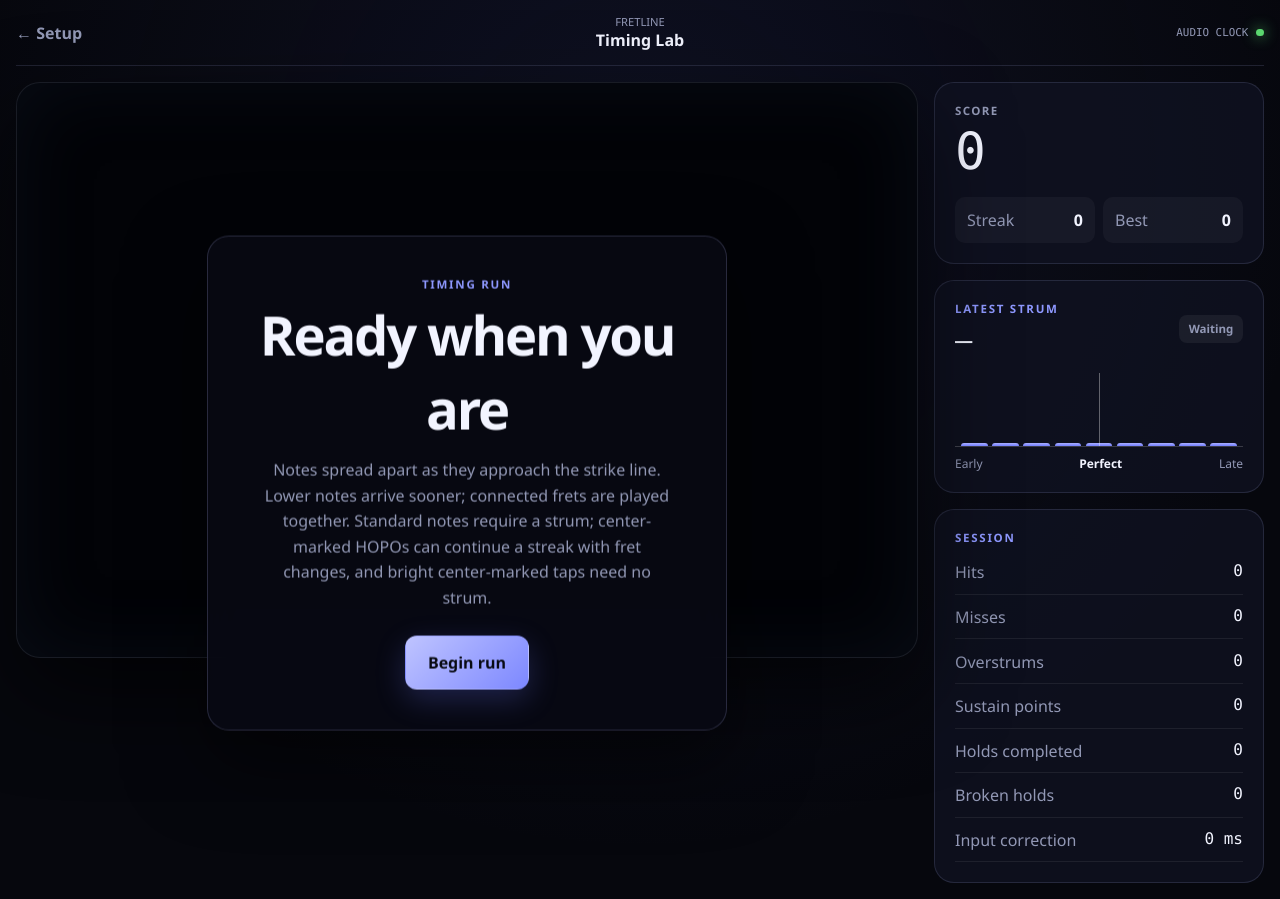
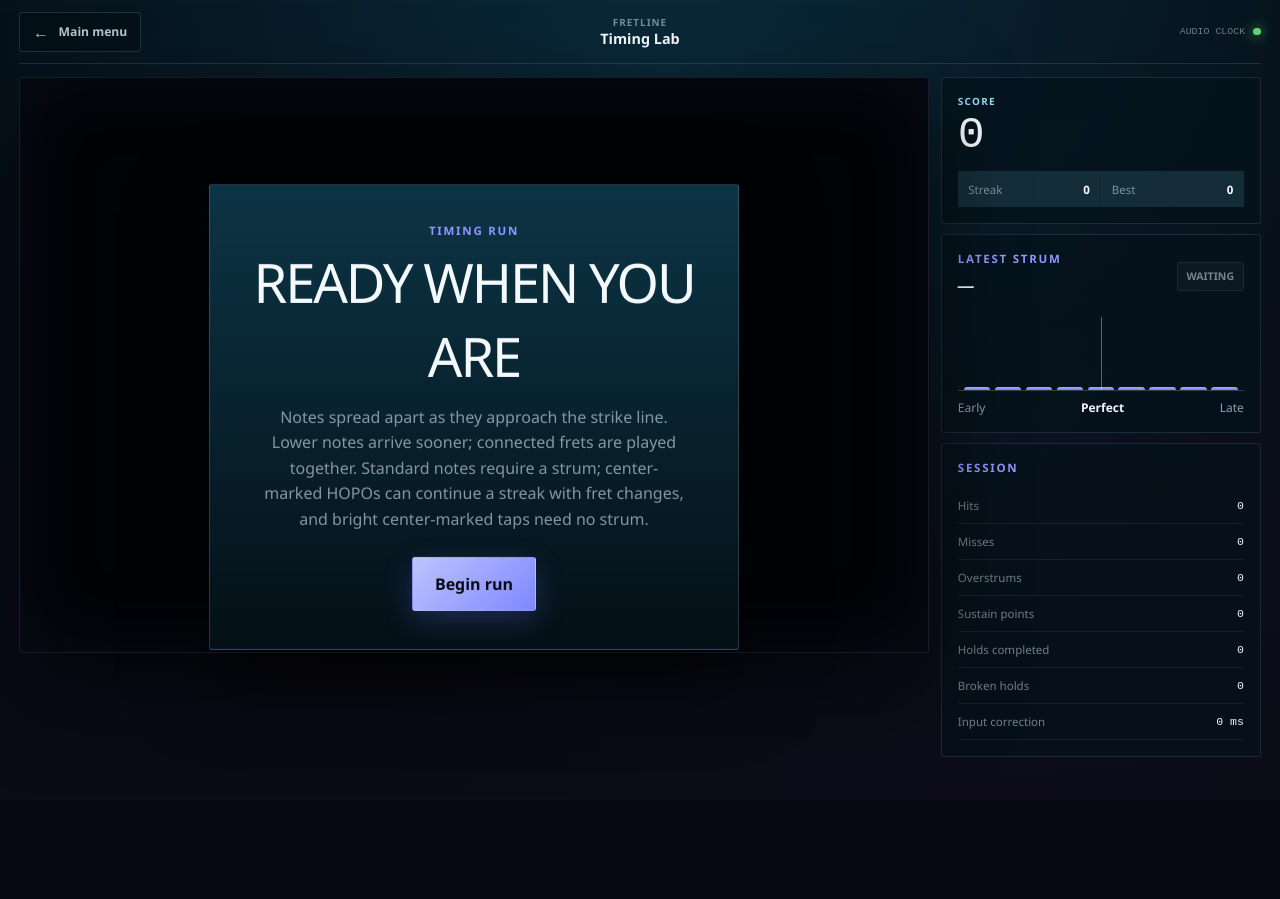
Before and after one commit to jpyrz/fretline, a React (Vite) app: page /play in a window 1280 px wide. After the commit the page ends 800 px from the top, so only its background shows below. Built offline with nearby package versions, Linux system fonts and the light colour scheme.

Commit message:
Redesign gameplay HUD and pause menu

```diff
--- a/src/components/HighwayCanvas.module.scss
+++ b/src/components/HighwayCanvas.module.scss
@@ -4,7 +4,7 @@
   height: min(72svh, 760px);
   min-height: 480px;
   border: 1px solid rgba(130, 145, 173, 0.18);
-  border-radius: 24px;
+  border-radius: 3px;
   background: #020307;
   box-shadow:
     0 36px 90px rgba(0, 0, 0, 0.62),
@@ -16,6 +16,6 @@
   .canvas {
     height: 64svh;
     min-height: 420px;
-    border-radius: 18px;
+    border-radius: 3px;
   }
 }
--- a/src/views/PlayView.module.scss
+++ b/src/views/PlayView.module.scss
@@ -1,35 +1,65 @@
 .page {
   min-height: 100svh;
-  padding: 0 1rem 1rem;
+  padding: 0 clamp(0.55rem, 1.5vw, 1.25rem) 1rem;
+  color: #f3f9fc;
   background:
-    radial-gradient(circle at 50% 20%, rgba(62, 69, 149, 0.16), transparent 42rem),
-    #06070d;
+    linear-gradient(180deg, rgba(5, 27, 38, 0.5), rgba(12, 11, 24, 0.9)),
+    radial-gradient(circle at 52% 12%, rgba(29, 131, 175, 0.42), transparent 42rem),
+    radial-gradient(circle at 78% 100%, rgba(93, 42, 124, 0.22), transparent 38rem),
+    #05080e;
 }
 
 .header {
   display: grid;
   width: min(1440px, 100%);
-  min-height: 66px;
-  grid-template-columns: 1fr auto 1fr;
+  min-height: 64px;
   align-items: center;
   margin: 0 auto;
-  border-bottom: 1px solid var(--line);
+  border-bottom: 1px solid rgba(216, 239, 251, 0.12);
+  grid-template-columns: 1fr auto 1fr;
 
   > a {
+    display: inline-flex;
+    min-height: 40px;
+    align-items: center;
     justify-self: start;
-    color: var(--muted);
+    gap: 0.6rem;
+    padding: 0 0.8rem;
+    border: 1px solid rgba(220, 240, 251, 0.14);
+    border-radius: 3px;
+    color: rgba(235, 247, 253, 0.78);
+    font-size: 0.76rem;
     font-weight: 700;
+    background: rgba(4, 13, 19, 0.48);
+
+    span {
+      font-size: 1rem;
+    }
+  }
 }
 
 .songTitle {
   display: grid;
+  min-width: 0;
   text-align: center;
 
+  span,
+  strong {
+    overflow: hidden;
+    text-overflow: ellipsis;
+    white-space: nowrap;
+  }
+
   span {
-      color: var(--muted);
-      font-size: 0.7rem;
+    color: rgba(224, 241, 249, 0.5);
+    font-size: 0.62rem;
+    font-weight: 750;
+    letter-spacing: 0.1em;
     text-transform: uppercase;
   }
+
+  strong {
+    font-size: 0.9rem;
   }
 }
 
@@ -37,34 +67,35 @@
   display: flex;
   align-items: center;
   justify-self: end;
-  gap: 0.5rem;
+  gap: 0.6rem;
 }
 
 .sessionButton {
-  min-height: 34px;
-  padding: 0.4rem 0.65rem;
-  border: 1px solid rgba(167, 174, 232, 0.2);
-  border-radius: 9px;
-  color: var(--muted);
+  min-height: 36px;
+  padding: 0 0.8rem;
+  border: 1px solid rgba(214, 239, 251, 0.15);
+  border-radius: 3px;
+  color: rgba(236, 248, 253, 0.78);
   cursor: pointer;
   font-size: 0.72rem;
   font-weight: 750;
-  background: rgba(143, 152, 225, 0.07);
+  text-transform: uppercase;
+  background: rgba(15, 56, 73, 0.36);
 
-  &:hover {
-    color: var(--text);
-    border-color: rgba(167, 174, 232, 0.38);
+  &:hover,
+  &:focus-visible {
+    color: #15313d;
+    background: #dfecef;
   }
 }
 
 .clock {
   display: flex;
   align-items: center;
-  justify-self: end;
   gap: 0.5rem;
-  color: var(--muted);
-  font-family: ui-monospace, 'SFMono-Regular', Consolas, monospace;
-  font-size: 0.68rem;
+  color: rgba(221, 239, 248, 0.48);
+  font-family: ui-monospace, monospace;
+  font-size: 0.62rem;
   text-transform: uppercase;
 
   i {
@@ -72,25 +103,26 @@
     height: 0.48rem;
     border-radius: 50%;
     background: var(--green);
-    box-shadow: 0 0 14px var(--green);
+    box-shadow: 0 0 13px var(--green);
   }
 
   &[data-paused='true'] i {
     background: var(--yellow);
-    box-shadow: 0 0 14px rgba(255, 211, 78, 0.7);
+    box-shadow: 0 0 13px rgba(255, 211, 78, 0.75);
   }
 }
 
 .gameLayout {
   display: grid;
   width: min(1440px, 100%);
-  grid-template-columns: minmax(500px, 1fr) minmax(260px, 330px);
-  gap: 1rem;
-  margin: 1rem auto 0;
+  margin: 0.8rem auto 0;
+  grid-template-columns: minmax(500px, 1fr) minmax(255px, 320px);
+  gap: 0.75rem;
 }
 
 .highwayWrap {
   position: relative;
+  min-width: 0;
 }
 
 .overlay {
@@ -98,28 +130,38 @@
   top: 50%;
   left: 50%;
   display: flex;
-  width: min(520px, calc(100% - 2rem));
+  width: min(530px, calc(100% - 1.5rem));
+  max-height: calc(100% - 1.5rem);
+  overflow-y: auto;
   flex-direction: column;
   align-items: center;
-  padding: clamp(1.4rem, 4vw, 2.5rem);
-  border: 1px solid rgba(174, 181, 239, 0.2);
-  border-radius: 22px;
+  padding: clamp(1.3rem, 4vw, 2.4rem);
+  border: 1px solid rgba(211, 237, 250, 0.16);
+  border-radius: 3px;
   text-align: center;
-  background: rgba(8, 10, 20, 0.88);
-  box-shadow: 0 30px 80px rgba(0, 0, 0, 0.55);
-  backdrop-filter: blur(18px);
+  background:
+    linear-gradient(180deg, rgba(13, 56, 73, 0.92), rgba(5, 15, 22, 0.96)),
+    #07131b;
+  box-shadow: 0 28px 80px rgba(0, 0, 0, 0.58);
+  backdrop-filter: blur(14px);
   transform: translate(-50%, -50%);
 
   h1 {
     margin: 0 0 0.75rem;
     font-size: clamp(2rem, 5vw, 3.4rem);
+    font-weight: 520;
+    text-transform: uppercase;
   }
 
   > p:not(.error, :global(.eyebrow)) {
-    max-width: 410px;
+    max-width: 420px;
     margin-bottom: 1.5rem;
-    color: var(--muted);
+    color: rgba(224, 241, 249, 0.58);
     line-height: 1.6;
+  }
+
+  :global(.button) {
+    border-radius: 3px;
   }
 }
 
@@ -127,33 +169,28 @@
   display: flex;
   flex-wrap: wrap;
   justify-content: center;
-  gap: 0.65rem;
+  gap: 0.55rem;
 }
 
-.resultsOverlay {
-  max-height: calc(100% - 2rem);
-  overflow-y: auto;
-
-  h1 {
+.resultsOverlay h1 {
   display: flex;
   align-items: baseline;
   gap: 0.65rem;
 }
-}
 
 .resultRank {
-  color: var(--accent-bright);
+  color: #a7e6ff;
   font-size: 1.25em;
-  text-shadow: 0 0 24px rgba(142, 152, 255, 0.5);
+  text-shadow: 0 0 24px rgba(109, 211, 255, 0.5);
 }
 
 .fullCombo {
   margin: -0.35rem 0 1rem;
   padding: 0.4rem 0.7rem;
   border: 1px solid rgba(91, 214, 111, 0.32);
-  border-radius: 999px;
+  border-radius: 3px;
   color: var(--green);
-  font-size: 0.74rem;
+  font-size: 0.7rem;
   letter-spacing: 0.12em;
   text-transform: uppercase;
   background: rgba(91, 214, 111, 0.08);
@@ -162,29 +199,29 @@
 .resultsGrid {
   display: grid;
   width: 100%;
+  margin-bottom: 1rem;
   grid-template-columns: repeat(4, minmax(0, 1fr));
-  gap: 0.55rem;
-  margin-bottom: 1rem;
+  gap: 2px;
+  background: rgba(218, 240, 251, 0.08);
 
   > div {
     display: grid;
     min-width: 0;
     gap: 0.25rem;
     padding: 0.7rem;
-    border-radius: 10px;
-    background: rgba(255, 255, 255, 0.045);
+    background: rgba(4, 14, 20, 0.76);
   }
 
   span {
-    color: var(--muted);
-    font-size: 0.66rem;
+    color: rgba(221, 239, 248, 0.48);
+    font-size: 0.6rem;
     text-transform: uppercase;
   }
 
   strong {
     overflow: hidden;
-    font-family: ui-monospace, 'SFMono-Regular', Consolas, monospace;
-    font-size: 0.9rem;
+    font-family: ui-monospace, monospace;
+    font-size: 0.86rem;
     text-overflow: ellipsis;
     white-space: nowrap;
   }
@@ -197,7 +234,7 @@
   margin-bottom: 1.5rem;
   padding: 0.9rem 1.1rem;
   border: 1px solid rgba(91, 214, 111, 0.28);
-  border-radius: 12px;
+  border-radius: 3px;
   background: rgba(91, 214, 111, 0.08);
 
   strong {
@@ -205,50 +242,51 @@
   }
 
   span {
-    font-family: ui-monospace, 'SFMono-Regular', Consolas, monospace;
+    font-family: ui-monospace, monospace;
     font-size: 1.05rem;
   }
 
   small {
-    color: var(--muted);
+    color: rgba(222, 240, 248, 0.52);
   }
 }
 
 .error {
   margin-bottom: 1.4rem;
-  color: #ff9ba6;
+  color: #ffabb5;
 }
 
 .telemetry {
   display: grid;
   align-content: start;
-  gap: 1rem;
+  gap: 0.6rem;
 }
 
 .scoreCard,
 .accuracyCard,
 .sessionCard {
-  padding: 1.25rem;
-  border: 1px solid var(--line);
-  border-radius: 20px;
-  background: rgba(16, 19, 34, 0.78);
+  border: 1px solid rgba(215, 239, 251, 0.11);
+  border-radius: 3px;
+  background: rgba(5, 19, 27, 0.72);
 }
 
 .scoreCard {
+  padding: 1rem;
+
   > p {
-    margin-bottom: 0.2rem;
-    color: var(--muted);
-    font-size: 0.72rem;
+    margin-bottom: 0.15rem;
+    color: #91dffb;
+    font-size: 0.62rem;
     font-weight: 800;
-    letter-spacing: 0.12em;
+    letter-spacing: 0.13em;
     text-transform: uppercase;
   }
 
   > strong {
     display: block;
-    margin-bottom: 1rem;
-    font-family: ui-monospace, 'SFMono-Regular', Consolas, monospace;
-    font-size: clamp(2.2rem, 4vw, 3.4rem);
+    margin-bottom: 0.7rem;
+    font-family: ui-monospace, monospace;
+    font-size: clamp(2rem, 3.5vw, 3rem);
     font-weight: 500;
     letter-spacing: -0.06em;
   }
@@ -256,18 +294,19 @@
   > div {
     display: grid;
     grid-template-columns: 1fr 1fr;
-    gap: 0.5rem;
+    gap: 1px;
+    background: rgba(216, 239, 251, 0.08);
 
     span {
       display: flex;
       justify-content: space-between;
-      padding: 0.75rem;
-      border-radius: 10px;
-      color: var(--muted);
-      background: rgba(255, 255, 255, 0.04);
+      padding: 0.65rem;
+      color: rgba(223, 240, 248, 0.52);
+      font-size: 0.72rem;
+      background: rgba(17, 57, 73, 0.42);
 
       b {
-        color: var(--text);
+        color: white;
       }
     }
   }
@@ -275,89 +314,259 @@
 
 .accuracyCard {
   display: grid;
-  gap: 1rem;
+  gap: 0.9rem;
+  padding: 1rem;
 }
 
 .cardHeading {
   display: flex;
   align-items: center;
   justify-content: space-between;
+  gap: 1rem;
 
   h2 {
     margin: 0;
-    font-family: ui-monospace, 'SFMono-Regular', Consolas, monospace;
-    font-size: 1.8rem;
+    font-family: ui-monospace, monospace;
+    font-size: 1.65rem;
     font-weight: 500;
   }
 
   > span {
-    padding: 0.4rem 0.6rem;
-    border-radius: 8px;
-    color: var(--muted);
-    font-size: 0.72rem;
+    padding: 0.4rem 0.55rem;
+    border: 1px solid rgba(215, 239, 251, 0.08);
+    border-radius: 3px;
+    color: rgba(222, 240, 248, 0.5);
+    font-size: 0.66rem;
     font-weight: 800;
-    background: rgba(255, 255, 255, 0.06);
+    text-transform: uppercase;
+    background: rgba(255, 255, 255, 0.03);
 
     &[data-status='good'] {
       color: var(--green);
-      background: rgba(91, 214, 111, 0.1);
+      background: rgba(91, 214, 111, 0.08);
     }
 
     &[data-status='warn'] {
       color: var(--yellow);
-      background: rgba(255, 211, 78, 0.1);
+      background: rgba(255, 211, 78, 0.08);
     }
   }
 }
 
 .sessionCard {
+  padding: 1rem;
+
   dl {
     display: grid;
-    gap: 0.7rem;
-    margin: 1rem 0 0;
+    gap: 0;
+    margin: 0.8rem 0 0;
   }
 
   dl div {
     display: flex;
+    min-height: 36px;
+    align-items: center;
     justify-content: space-between;
     gap: 1rem;
-    padding-bottom: 0.65rem;
-    border-bottom: 1px solid rgba(255, 255, 255, 0.07);
+    border-bottom: 1px solid rgba(216, 239, 251, 0.07);
   }
 
   dt {
-    color: var(--muted);
+    color: rgba(222, 240, 248, 0.5);
+    font-size: 0.72rem;
   }
 
   dd {
     margin: 0;
-    font-family: ui-monospace, 'SFMono-Regular', Consolas, monospace;
+    font-family: ui-monospace, monospace;
+    font-size: 0.72rem;
   }
 }
 
-@media (max-width: 900px) {
+.pauseScreen {
+  position: fixed;
+  z-index: 50;
+  display: grid;
+  inset: 0;
+  padding: clamp(1.5rem, 5vw, 5rem);
+  grid-template-columns: minmax(260px, 1fr) minmax(300px, 390px);
+  gap: clamp(2rem, 8vw, 8rem);
+  align-items: center;
+  background:
+    linear-gradient(90deg, rgba(0, 0, 0, 0.72), rgba(1, 6, 10, 0.58)),
+    rgba(0, 0, 0, 0.48);
+  backdrop-filter: blur(3px);
+}
+
+.pauseSongInfo {
+  max-width: 430px;
+
+  > p {
+    margin: 0 0 0.35rem;
+    color: #8bdefc;
+    font-size: 0.68rem;
+    font-weight: 850;
+    letter-spacing: 0.18em;
+    text-transform: uppercase;
+  }
+
+  h2 {
+    margin: 0;
+    font-size: clamp(2rem, 5vw, 4.2rem);
+    font-weight: 580;
+    line-height: 0.98;
+  }
+
+  > strong {
+    display: block;
+    margin-top: 0.5rem;
+    color: rgba(230, 243, 250, 0.72);
+    font-size: clamp(1rem, 2vw, 1.35rem);
+  }
+
+  dl {
+    display: grid;
+    margin: 1.4rem 0 0;
+    border-top: 1px solid rgba(222, 241, 251, 0.15);
+  }
+
+  dl div {
+    display: flex;
+    min-height: 44px;
+    align-items: center;
+    justify-content: space-between;
+    gap: 1rem;
+    border-bottom: 1px solid rgba(222, 241, 251, 0.1);
+  }
+
+  dt {
+    color: rgba(226, 241, 249, 0.5);
+    font-size: 0.72rem;
+    text-transform: uppercase;
+  }
+
+  dd {
+    margin: 0;
+    font-family: ui-monospace, monospace;
+    font-size: 0.78rem;
+    text-align: right;
+  }
+}
+
+.pauseMenu {
+  display: grid;
+  align-self: center;
+
+  h1 {
+    margin: 0 0 0.5rem;
+    font-size: clamp(3rem, 7vw, 5.2rem);
+    font-weight: 520;
+    line-height: 0.9;
+    text-transform: uppercase;
+  }
+
+  nav {
+    display: grid;
+    gap: 2px;
+
+    button,
+    a {
+      display: flex;
+      min-height: 47px;
+      align-items: center;
+      padding: 0 0.85rem;
+      border: 1px solid rgba(215, 239, 251, 0.08);
+      border-radius: 2px;
+      color: rgba(236, 247, 252, 0.78);
+      font: inherit;
+      font-size: 1rem;
+      text-align: left;
+      text-transform: uppercase;
+      cursor: pointer;
+      background: rgba(5, 17, 24, 0.88);
+
+      &:hover,
+      &:focus-visible,
+      &[data-primary='true'] {
+        color: #18313d;
+        background: linear-gradient(90deg, #edf4f6, #bdd7df);
+      }
+    }
+  }
+
+  > small {
+    margin-top: 0.8rem;
+    color: rgba(226, 241, 248, 0.48);
+    text-align: right;
+  }
+
+  kbd {
+    padding: 0.15rem 0.35rem;
+    border: 1px solid rgba(220, 240, 251, 0.16);
+    border-radius: 3px;
+    color: white;
+    background: rgba(255, 255, 255, 0.05);
+  }
+}
+
+.pauseHints {
+  display: flex;
+  min-height: 36px;
+  align-items: center;
+  justify-content: space-around;
+  margin-bottom: 3px;
+  border: 1px solid rgba(218, 240, 251, 0.08);
+  background: rgba(4, 11, 16, 0.88);
+
+  span {
+    display: inline-flex;
+    align-items: center;
+    gap: 0.45rem;
+    color: rgba(235, 246, 252, 0.64);
+    font-size: 0.68rem;
+  }
+
+  i {
+    width: 0.72rem;
+    height: 0.72rem;
+    border: 1px solid rgba(255, 255, 255, 0.48);
+    border-radius: 3px;
+    box-shadow: 0 0 10px currentColor;
+  }
+
+  [data-color='green'] { color: var(--green); background: var(--green); }
+  [data-color='red'] { color: var(--red); background: var(--red); }
+}
+
+@media (max-width: 980px) {
   .gameLayout {
     grid-template-columns: 1fr;
   }
 
   .telemetry {
-    grid-template-columns: repeat(3, 1fr);
+    grid-template-columns: repeat(3, minmax(0, 1fr));
   }
 }
 
 @media (max-width: 700px) {
   .page {
-    padding-inline: 0.5rem;
+    padding-inline: 0.45rem;
   }
 
   .header {
     min-height: 58px;
-    grid-template-columns: 1fr auto;
+    grid-template-columns: auto minmax(0, 1fr);
+    gap: 0.6rem;
+
+    > a {
+      padding-inline: 0.65rem;
+      font-size: 0.7rem;
+    }
+  }
 
   .songTitle {
     justify-self: end;
     text-align: right;
-    }
   }
 
   .headerActions {
@@ -365,23 +574,27 @@
   }
 
   .gameLayout {
-    margin-top: 0.5rem;
+    margin-top: 0.45rem;
   }
 
   .telemetry {
     grid-template-columns: 1fr;
   }
 
-  .scoreCard {
-    > div {
+  .scoreCard > div {
     grid-template-columns: 1fr 1fr;
   }
+
+  .overlay {
+    width: calc(100% - 1rem);
+    padding: 1.1rem;
   }
 
   .overlayActions {
     width: 100%;
 
-    button {
+    button,
+    a {
       width: 100%;
     }
   }
@@ -389,4 +602,91 @@
   .resultsGrid {
     grid-template-columns: repeat(2, minmax(0, 1fr));
   }
+
+  .pauseScreen {
+    overflow-y: auto;
+    padding: 0.8rem;
+    grid-template-columns: 1fr;
+    gap: 0.8rem;
+    align-content: end;
+    background: rgba(0, 0, 0, 0.76);
+    backdrop-filter: none;
   }
+
+  .pauseSongInfo {
+    width: 100%;
+    max-width: none;
+    padding: 0.8rem;
+    border: 1px solid rgba(218, 240, 251, 0.1);
+    background: rgba(5, 17, 24, 0.86);
+
+    h2 {
+      font-size: clamp(1.4rem, 8vw, 2rem);
+    }
+
+    > strong {
+      font-size: 0.88rem;
+    }
+
+    dl {
+      display: grid;
+      margin-top: 0.8rem;
+      grid-template-columns: 1fr 1fr;
+      gap: 1px;
+      border: 0;
+      background: rgba(218, 240, 251, 0.08);
+    }
+
+    dl div {
+      display: grid;
+      min-height: 52px;
+      padding: 0.45rem;
+      border: 0;
+      background: rgba(7, 27, 37, 0.92);
+    }
+
+    dd {
+      overflow: hidden;
+      text-align: left;
+      text-overflow: ellipsis;
+      white-space: nowrap;
+    }
+  }
+
+  .pauseMenu {
+    width: 100%;
+    padding: 0.8rem;
+    border: 1px solid rgba(218, 240, 251, 0.11);
+    background: rgba(5, 15, 22, 0.94);
+
+    h1 {
+      font-size: 2.4rem;
+    }
+
+    nav button,
+    nav a {
+      min-height: 44px;
+    }
+
+    > small {
+      display: none;
+    }
+  }
+}
+
+@media (max-height: 720px) and (min-width: 701px) {
+  .pauseSongInfo dl div {
+    min-height: 36px;
+  }
+
+  .pauseMenu {
+    h1 {
+      font-size: 3.4rem;
+    }
+
+    nav button,
+    nav a {
+      min-height: 41px;
+    }
+  }
+}
--- a/src/views/PlayView.tsx
+++ b/src/views/PlayView.tsx
@@ -184,21 +184,16 @@
   return (
     <main className={styles.page}>
       <header className={styles.header}>
-        <Link to="/" onClick={stopSession}>← Setup</Link>
+        <Link to="/" onClick={stopSession}>
+          <span aria-hidden="true">←</span>
+          Main menu
+        </Link>
         <div className={styles.songTitle}>
           <span>{song.chart.metadata.artist}</span>
           <strong>{song.chart.metadata.name}</strong>
         </div>
         <div className={styles.headerActions}>
           {(phase === 'playing' || phase === 'paused') && (
-            <>
-              <button
-                type="button"
-                className={styles.sessionButton}
-                onClick={restartSession}
-              >
-                Restart
-              </button>
             <button
               type="button"
               className={styles.sessionButton}
@@ -206,7 +201,6 @@
             >
               {phase === 'paused' ? 'Resume' : 'Pause'}
             </button>
-            </>
           )}
           <span className={styles.clock} data-paused={phase === 'paused'}>
             {phase === 'paused' ? 'Paused' : 'Audio clock'} <i />
@@ -349,39 +343,6 @@
             </div>
           )}
 
-          {phase === 'paused' && (
-            <div className={styles.overlay}>
-              <p className="eyebrow">Session paused</p>
-              <h1>Take a breath</h1>
-              <p>
-                Your exact song position is saved. Resume with P, Escape, or
-                the button below.
-              </p>
-              <div className={styles.overlayActions}>
-                <button
-                  type="button"
-                  className="button primary"
-                  onClick={togglePause}
-                >
-                  Resume
-                </button>
-                <button
-                  type="button"
-                  className="button secondary"
-                  onClick={restartSession}
-                >
-                  Restart song
-                </button>
-                <Link
-                  to="/"
-                  className="button ghost"
-                  onClick={stopSession}
-                >
-                  Quit to setup
-                </Link>
-              </div>
-            </div>
-          )}
         </div>
 
         <aside className={styles.telemetry}>
@@ -464,6 +425,78 @@
           </section>
         </aside>
       </section>
+
+      {phase === 'paused' && (
+        <div className={styles.pauseScreen} role="dialog" aria-modal="true">
+          <section className={styles.pauseSongInfo}>
+            <p>Now playing</p>
+            <h2>{song.chart.metadata.name}</h2>
+            <strong>{song.chart.metadata.artist}</strong>
+            <dl>
+              <div>
+                <dt>Chart</dt>
+                <dd>
+                  {song.chart.trackName
+                    .replace(/^Easy/, 'Easy · ')
+                    .replace(/^Medium/, 'Medium · ')
+                    .replace(/^Hard/, 'Hard · ')
+                    .replace(/^Expert/, 'Expert · ')
+                    .replace('Single', 'Guitar')
+                    .replace('DoubleGuitar', 'Co-op Guitar')
+                    .replace('DoubleBass', 'Bass')
+                    .replace('DoubleRhythm', 'Rhythm')}
+                </dd>
+              </div>
+              <div>
+                <dt>Score</dt>
+                <dd>{stats.score.toLocaleString()}</dd>
+              </div>
+              <div>
+                <dt>Notes hit</dt>
+                <dd>
+                  {stats.hits}/{song.chart.notes.length}
+                </dd>
+              </div>
+              <div>
+                <dt>Best streak</dt>
+                <dd>{stats.bestStreak}</dd>
+              </div>
+            </dl>
+          </section>
+
+          <section className={styles.pauseMenu}>
+            <h1>Paused</h1>
+            <div className={styles.pauseHints}>
+              <span><i data-color="green" /> Select</span>
+              <span><i data-color="red" /> Back</span>
+            </div>
+            <nav aria-label="Pause menu">
+              <button
+                type="button"
+                data-primary="true"
+                onClick={togglePause}
+              >
+                Resume
+              </button>
+              <button type="button" onClick={restartSession}>
+                Restart song
+              </button>
+              <Link to="/songs" onClick={stopSession}>
+                Song selection
+              </Link>
+              <Link to="/settings" onClick={stopSession}>
+                Settings
+              </Link>
+              <Link to="/" onClick={stopSession}>
+                Main menu
+              </Link>
+            </nav>
+            <small>
+              Press <kbd>Esc</kbd> or <kbd>P</kbd> to resume
+            </small>
+          </section>
+        </div>
+      )}
     </main>
   )
 }
```
Lines whose indentation alone changed are shown as unchanged.
